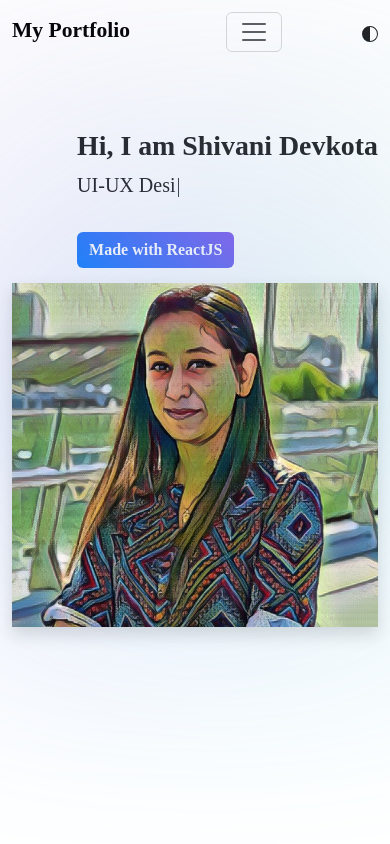
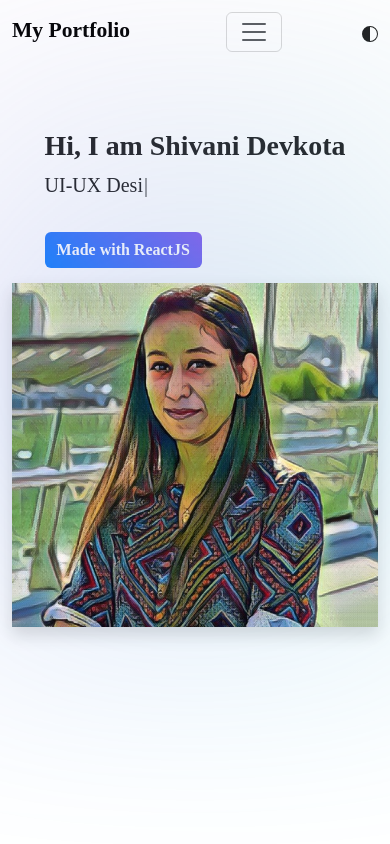
Before and after one commit to devkotashivani/portfolio, a React (Create React App) app: page / in a window 390 px wide. Shown: the top 844 px of the page. Built offline with nearby package versions, Linux system fonts and the light colour scheme.

Commit message:
nav changes made

```diff
--- a/src/App.scss
+++ b/src/App.scss
@@ -99,7 +99,11 @@ $secondary-color: linear-gradient(45deg, #0f83ffd5, #af56e7bb);
   a {
     color: white !important;
   }
+  .navbar-toggler {
+    background-color: white !important;
+  }
 }
+
 .headerNav {
   h4 {
     font-weight: bold;
@@ -124,8 +128,8 @@ $secondary-color: linear-gradient(45deg, #0f83ffd5, #af56e7bb);
 }
 
 // Hero
-.leftContent{
-  .globalBtn{
+.leftContent {
+  .globalBtn {
     margin-bottom: 15px;
   }
 }
@@ -370,6 +374,11 @@ $secondary-color: linear-gradient(45deg, #0f83ffd5, #af56e7bb);
   .timeline .button {
     padding: 2px 0.5rem !important;
   }
+  .hero .col {
+    display: flex !important;
+    justify-content: center !important;
+    margin: auto !important;
+  }
 }
 
 // projects
```
